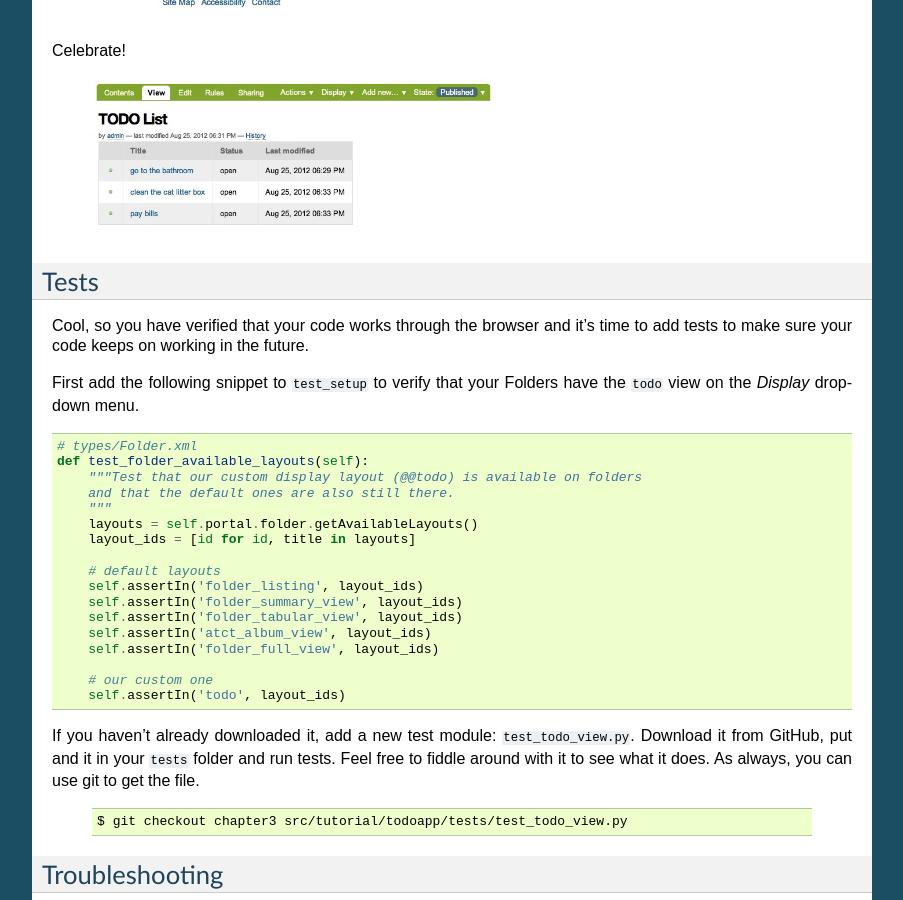
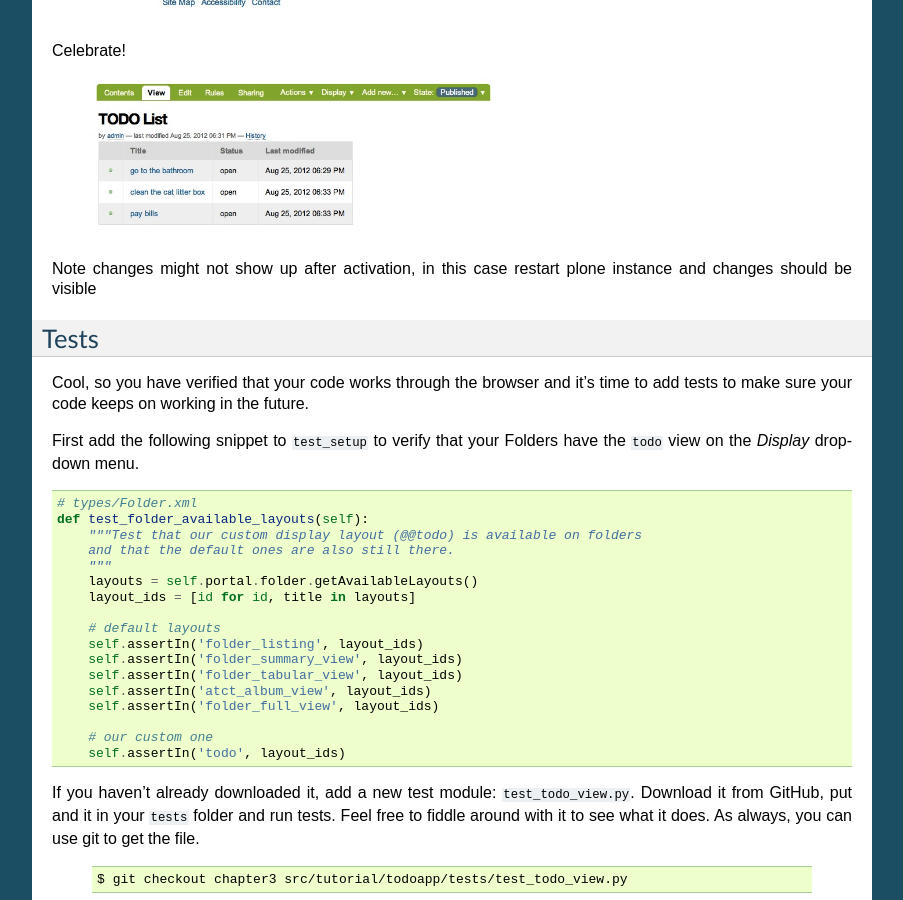
Before and after one commit to collective/tutorial.todoapp, a Sphinx documentation site: the page built from docs/chapter_3.rst, in a window 1280 px wide and 900 px high, scrolled down 2162 px. Shown: the whole window, without its empty margins (198-1101 px from the left). Built offline with Sphinx 7.4.7, drawn with Linux system fonts in a browser that asks for light colours.

Commit message:
Update docs/chapter_3.rst
Picked-up issue where changes did not take effect after deactivate/activate, restart solved the issue.

```diff
--- a/docs/chapter_3.rst
+++ b/docs/chapter_3.rst
@@ -117,6 +117,7 @@ Celebrate!
    .. image:: images/custom_view.jpg
       :width: 400px
 
+Note changes might not show up after activation, in this case restart plone instance and changes should be visible
 
 Tests
 =====
```
